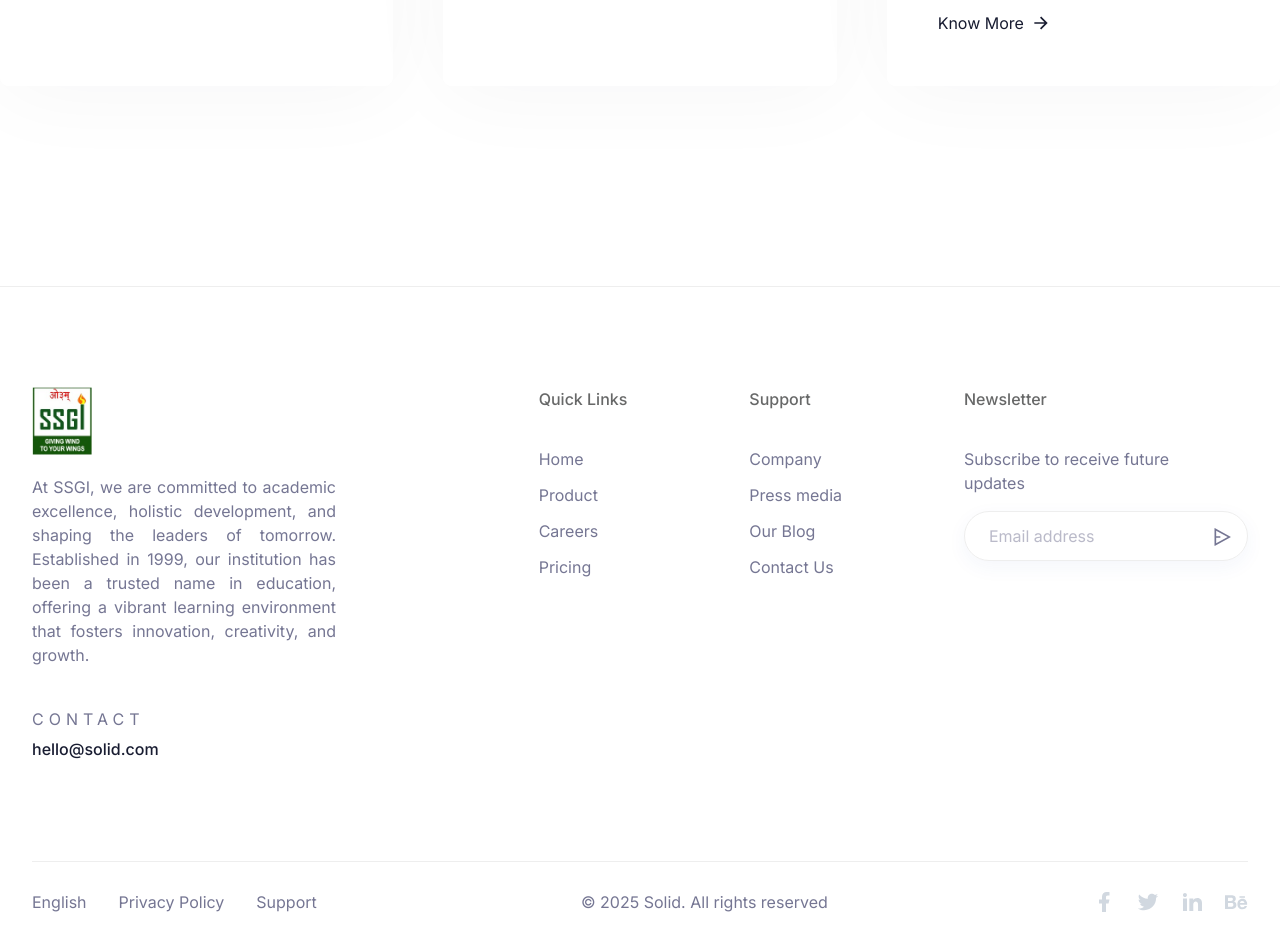
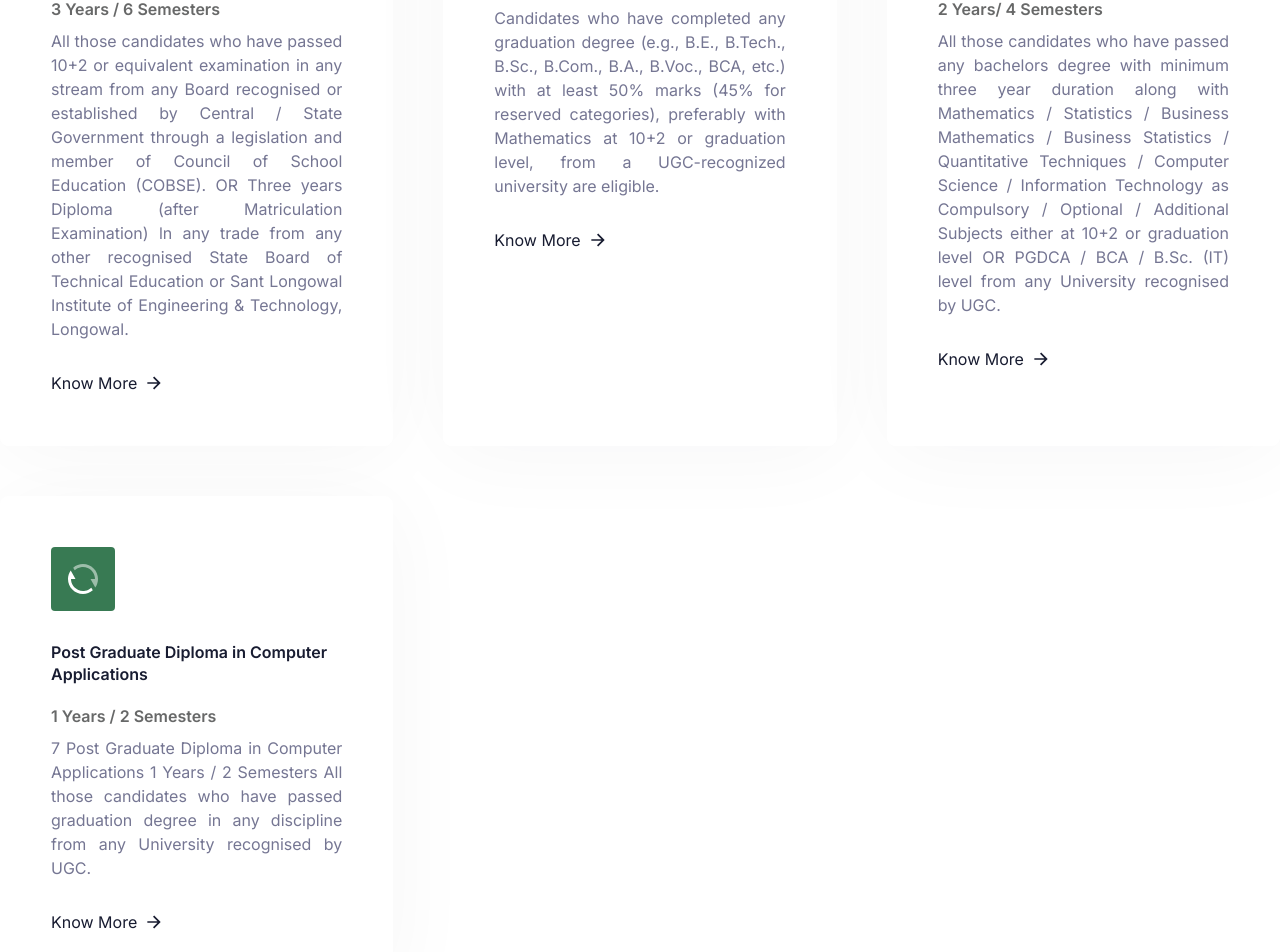
Before and after one commit to erramesh000/SSIET, a Next.js app: page /courses in a window 1280 px wide. Shown: the part 1606-2558 px from the top of the page. Built offline with nearby package versions, Linux system fonts and the light colour scheme.

Commit message:
Updated data

```diff
--- a/components/Courses/SingleFeature.tsx
+++ b/components/Courses/SingleFeature.tsx
@@ -6,7 +6,7 @@ import { motion } from "framer-motion";
 import "./index.css"
 
 const SingleFeature = ({ coursesData }: { coursesData: Courses }) => {
-  const { icon, title, subtitle, description } = coursesData;
+  const { icon, title, subtitle, description, linkk } = coursesData;
 
   return (
     <>
--- a/components/Courses/coursesData.tsx
+++ b/components/Courses/coursesData.tsx
@@ -8,6 +8,7 @@ const coursesData: Courses[] = [
     subtitle: "3 Years / 6 Semesters",
     description:
       "Candidates who have passed 10+2 or an equivalent examination in any stream from a Board recognized by the Central or State Government and is a member of the Council of Boards of School Education (COBSE) are eligible.",
+    linkk: "https://wa.me/918558831009?text=Hello%2C%20I%20am%20interested%20in%20the%20Bachelor%20of%20Vocation%20(B.Voc)%20in%20Hardware%20and%20Networking.%20Please%20share%20more%20details.",
   },
   {
     id: 2,
@@ -16,6 +17,7 @@ const coursesData: Courses[] = [
     subtitle: "3 Years / 6 Semesters",
     description:
       "Candidates who have passed 10+2 or an equivalent examination from any Board recognised or established by Central / State Government through a legislation and member of Council of School Education (COBSE).",
+    linkk: "https://wa.me/918558831009?text=Hello%2C%20I%20am%20interested%20in%20the%20Bachelor%20of%20Computer%20Applications%20(BCA).%20Please%20share%20more%20details.",
   },
   {
     id: 3,
@@ -23,7 +25,8 @@ const coursesData: Courses[] = [
     title: "Bachelor of Computer Applications - Lateral Entry",
     subtitle: "2 Years / 4 Semesters",
     description:
-      "Candidates who have passed a 3-year or 2-year (Lateral Entry) Diploma in any trade with at least 45% marks (40% for reserved categories) from a recognized State Board of Technical Education or Sant Longowal Institute of Engineering & Technology, Longowal, are eligible.",
+      "All those candidates who have passed 3 years / 2 years (Lateral Entry) Diploma in any trade with at least 45% marks (40% marks in case of candidate belonging to reserve category) or such Examination from any recognised State Board of Technical Education or Sant Longowal Institute of Engineering & Technology, Longowal. OR 10+2 with One Year Diploma in Computer Application / IT or equivalent o(animation along with Mathematics as one of the subjects at l0+2 or DCAy'DIT Level with at least 45% marks (40% marks in case of candidate belonging to reserve category) from any recognised State Board of Technical Education or a University / Autonomous Institutions recognised by UGC.",
+    linkk: "https://wa.me/918558831009?text=Hello%2C%20I%20am%20interested%20in%20the%20Bachelor%20of%20Computer%20Applications%20%E2%80%93%20Lateral%20Entry.%20Please%20share%20more%20details."
   },
   {
     id: 4,
@@ -31,7 +34,8 @@ const coursesData: Courses[] = [
     title: "Bachelor of Science (Information Technology)",
     subtitle: "3 Years / 6 Semesters",
     description:
-      "All those candidates who have passed 10+2 or equivalent examination in any stream from any Board recognised or established by Central / State Government through a legislation and member of Council of School Education (COBSE).",
+      "All those candidates who have passed 10+2 or equivalent examination in any stream from any Board recognised or established by Central / State Government through a legislation and member of Council of School Education (COBSE). OR Three years Diploma (after Matriculation Examination) ln any trade from any other recognised State Board of Technical Education or Sant Longowal Institute of Engineering & Technology, Longowal.",
+    linkk: "https://wa.me/918558831009?text=Hello%2C%20I%20am%20interested%20in%20the%20Bachelor%20of%20Science%20(Information%20Technology).%20Please%20share%20more%20details."
   },
   {
     id: 5,
@@ -40,6 +44,7 @@ const coursesData: Courses[] = [
     subtitle: "2 Years / 4 Semesters",
     description:
       "Candidates who have completed any graduation degree (e.g., B.E., B.Tech., B.Sc., B.Com., B.A., B.Voc., BCA, etc.) with at least 50% marks (45% for reserved categories), preferably with Mathematics at 10+2 or graduation level, from a UGC-recognized university are eligible.",
+    linkk: "https://wa.me/918558831009?text=Hello%2C%20I%20am%20interested%20in%20the%20Master%20of%20Computer%20Applications%20(MCA).%20Please%20share%20more%20details."
   },
   {
     id: 6,
@@ -47,7 +52,17 @@ const coursesData: Courses[] = [
     title: "Master of Science (Information Technology)",
     subtitle: "2 Years/ 4 Semesters",
     description:
-      "Candidates who have completed a bachelor's degree of at least three years' duration, with Mathematics, Statistics, Business Mathematics, Business Statistics, Quantitative Techniques, Computer Science, or Information Technology as a compulsory, optional, or additional subject at either the 10+2 or graduation level, are eligible.",
+      "All those candidates who have passed any bachelors degree with minimum three year duration along with Mathematics / Statistics / Business Mathematics / Business Statistics / Quantitative Techniques / Computer Science / Information Technology as Compulsory / Optional / Additional Subjects either at 10+2 or graduation level OR PGDCA / BCA / B.Sc. (IT)  level from any University recognised by UGC.",
+    linkk: "https://wa.me/918558831009?text=Hello%2C%20I%20am%20interested%20in%20the%20Master%20of%20Science%20(Information%20Technology).%20Please%20share%20more%20details."
+  },
+  {
+    id: 7,
+    icon: "/images/icon/icon-06.svg",
+    title: "Post Graduate Diploma in Computer Applications",
+    subtitle: "1 Years / 2 Semesters",
+    description:
+      "7	Post Graduate Diploma in Computer Applications	1 Years / 2 Semesters	All those candidates who have passed graduation degree in any discipline from any University recognised by UGC.",
+    linkk: "https://wa.me/918558831009?text=Hello%2C%20I%20am%20interested%20in%20the%20Post%20Graduate%20Diploma%20in%20Computer%20Applications.%20Please%20share%20more%20details."
   },
 ];
 
--- a/types/courses.ts
+++ b/types/courses.ts
@@ -12,4 +12,5 @@ export type Courses = {
   title: string;
   subtitle: string;
   description: string;
+  linkk: string;
 };
```
